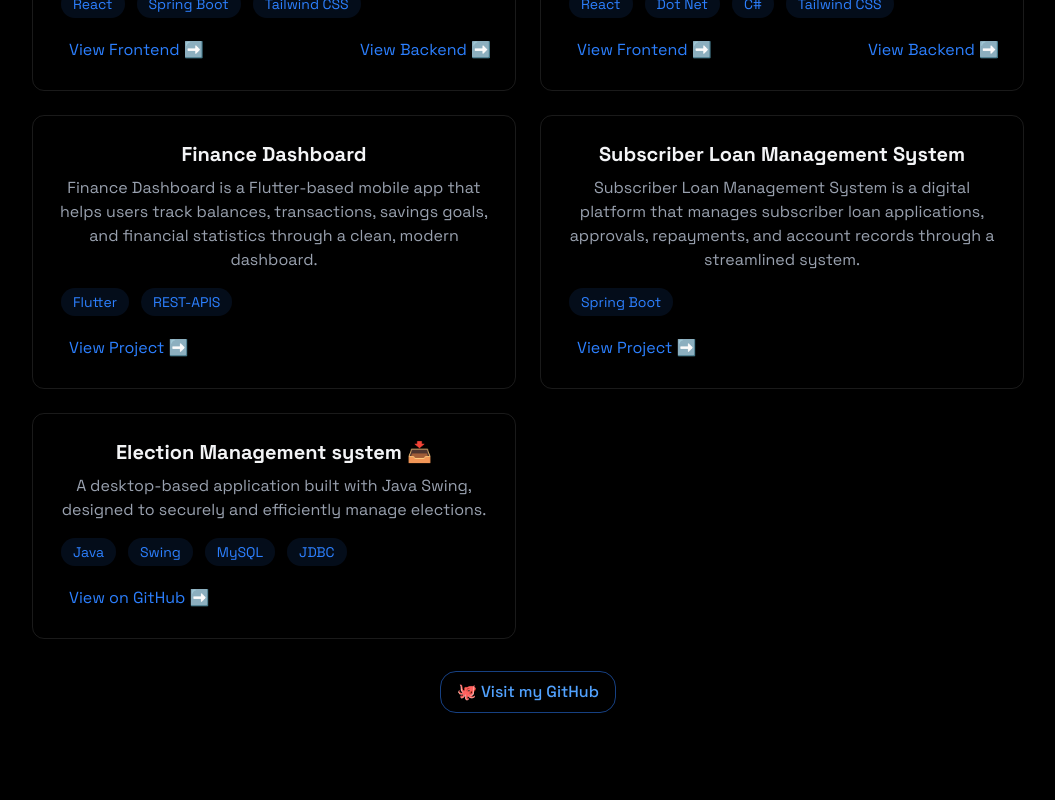
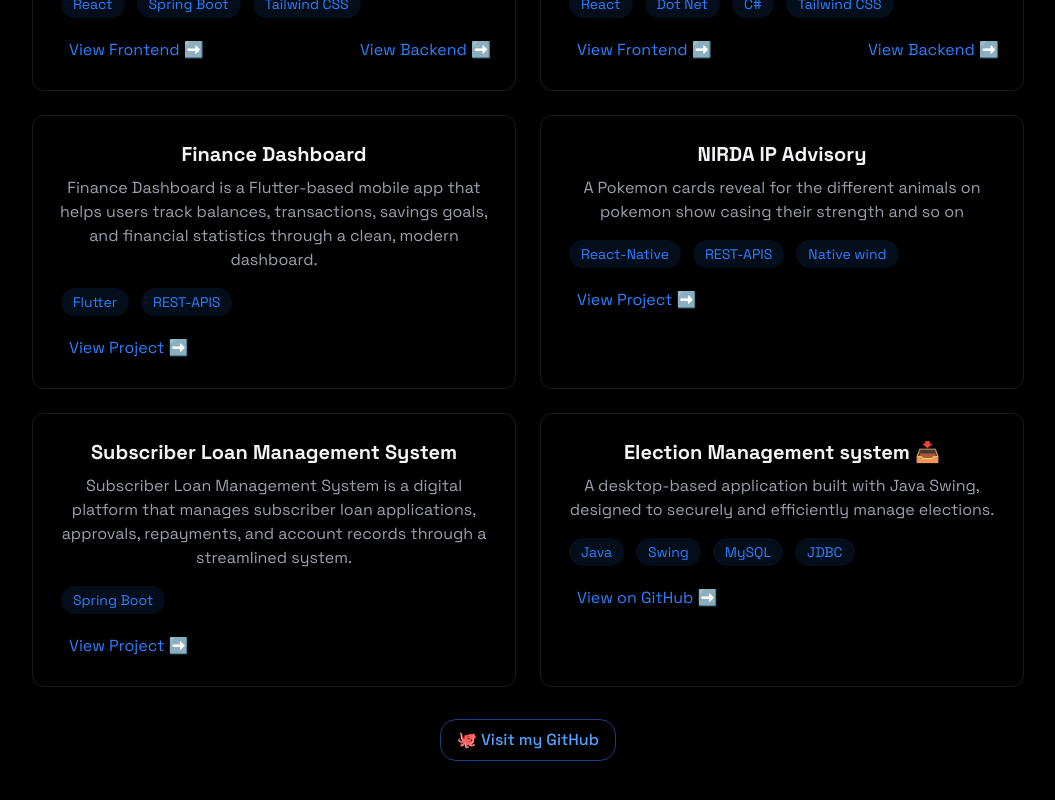
Before and after one commit to niyoblaise/niyoblaise-7, a React (Vite) app: page / in a window 1280 px wide. Shown: the part 2881-3681 px from the top of the page, without its empty margins (112-1167 px from the left). Built offline with nearby package versions, Linux system fonts and the light colour scheme.

Commit message:
adding projects

```diff
--- a/src/components/sections/Projects.jsx
+++ b/src/components/sections/Projects.jsx
@@ -316,6 +316,36 @@ export const Projects = () => {
             </div>
 
             <div className="p-6 rounded-xl border border-white/10 hover:-translate-y-1 hover:border-blue-500/30 hover:shadow-[0_2px_8px_rgba(59,130,246,0.2)] transition">
+              <h3 className="text-xl font-bold mb-2">NIRDA IP Advisory</h3>
+              <p className="text-gray-400 mb-4">
+                A Pokemon cards reveal for the different animals on pokemon show
+                casing their strength and so on
+              </p>
+              <div className="flex flex-wrap gap-2 mb-4">
+                {["React-Native", "REST-APIS", "Native wind"].map(
+                  (tech, key) => (
+                    <span
+                      key={key}
+                      className="bg-blue-500/10 text-blue-500 ml-1 px-3 py-1 rounded-full text-sm hover:bg-blue-500/20 hover:shadow-[0_2px_8px_rgba(59,130,246,0.2)] transition-all"
+                    >
+                      {tech}
+                    </span>
+                  ),
+                )}
+              </div>
+              <div className="flex justify-between items-center">
+                <a
+                  href="https://github.com/niyoblaise/Pokedex"
+                  target="_blank"
+                  rel="noopener noreferrer"
+                  className="text-blue-500 hover:text-blue-400 transition-colors my-1 ml-3"
+                >
+                  View Project ➡️
+                </a>
+              </div>
+            </div>
+
+            <div className="p-6 rounded-xl border border-white/10 hover:-translate-y-1 hover:border-blue-500/30 hover:shadow-[0_2px_8px_rgba(59,130,246,0.2)] transition">
               <h3 className="text-xl font-bold mb-2">
                 Subscriber Loan Management System
               </h3>
```
